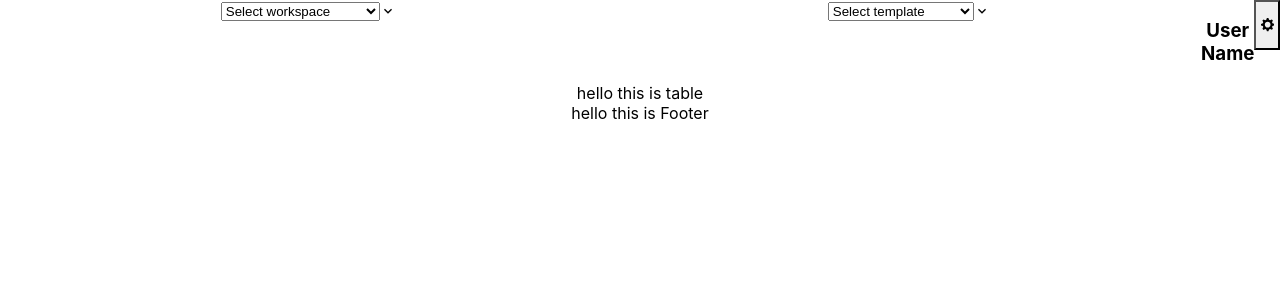
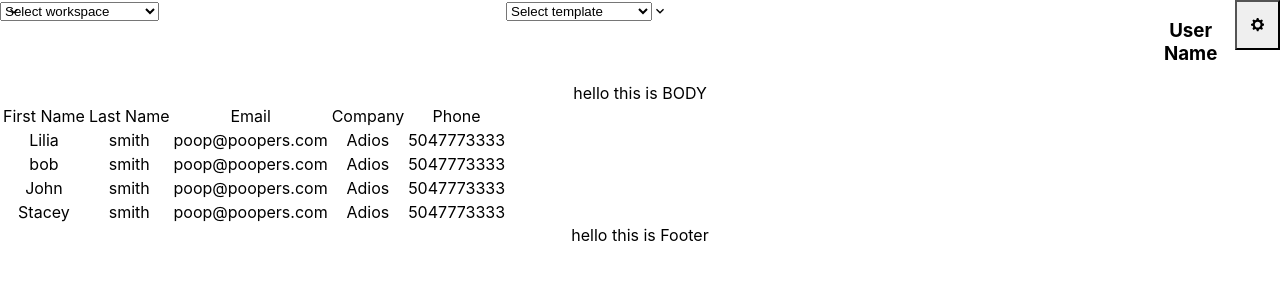
Before and after one commit to tony23nguyen/CRM-Power-Crew, a React (Create React App) app in the folder my-app/frontend/: page / in a window 1280 px wide. Shown: the top 300 px of the page. Built offline with nearby package versions, Linux system fonts and the light colour scheme.

Commit message:
table programatically adds user data

```diff
--- a/my-app/frontend/src/App.tsx
+++ b/my-app/frontend/src/App.tsx
@@ -10,7 +10,7 @@ function App() {
   return <div className="App">
           <Header />
 
-          <Table />
+          <Body />
           <Footer />
         </div>;
 }
--- a/my-app/frontend/src/Components/Body.tsx
+++ b/my-app/frontend/src/Components/Body.tsx
@@ -1,8 +1,12 @@
 import React from 'react'
+import Table from './Table'
 
 export default function Body(): any{
 
     return (
-        <div>hello this is BODY</div>
+        <div>hello this is BODY
+
+         <Table />
+        </div>
     )
 }
--- a/my-app/frontend/src/Components/Header.tsx
+++ b/my-app/frontend/src/Components/Header.tsx
@@ -10,7 +10,7 @@ export default function Header(): any{
                {/* each select box needs to be its own component - allow the creation of multiple
                dropsdown from the user with defualt being the entire table*/}
             <Flex justify="space-between">
-                <Select placeholder='Select workspace'>
+                <Select placeholder='Select workspace' w={12}>
                     <option value='option1'>Add</option>
                     <option value='option2'>Add+</option>
                     <option value='option3'>Add+</option>
--- a/my-app/frontend/src/Components/Table.tsx
+++ b/my-app/frontend/src/Components/Table.tsx
@@ -1,8 +1,91 @@
-import React from 'react'
+import { filter } from '@chakra-ui/react';
+import React, { createElement } from 'react'
 
 export default function Table(): any{
 
-    return (
-        <div>hello this is table</div>
+    interface filterColumns {
+        fname: boolean;
+        lname: boolean;
+        email: boolean;
+        companyname: boolean;
+        phone: boolean
+    }
+
+    interface persondata {
+        fname: string;
+        lname: string;
+        email: string;
+        companyname: string;
+        phone: number
+    }
+    let bob: persondata = {
+        fname: "bob",
+        lname: "smith",
+        email: "poop@poopers.com",
+        companyname: "Adios",
+        phone: 5047773333
+    }
+    let John: persondata = {
+        fname: "John",
+        lname: "smith",
+        email: "poop@poopers.com",
+        companyname: "Adios",
+        phone: 5047773333
+    }
+    let Stacey: persondata = {
+        fname: "Stacey",
+        lname: "smith",
+        email: "poop@poopers.com",
+        companyname: "Adios",
+        phone: 5047773333
+    }
+    let Lilia: persondata = {
+        fname: "Lilia",
+        lname: "smith",
+        email: "poop@poopers.com",
+        companyname: "Adios",
+        phone: 5047773333
+    }
+    const customers = [Lilia, bob, John, Stacey]
+
+    let userFilter: filterColumns = {
+        fname: true,
+        lname: true,
+        email: false,
+        companyname: true,
+        phone: false
+    }
+
+    function createTableRows( ): any{
+        return(
+            customers.map((val, key) => {
+                return (
+                    <tr key={key}>
+                        <td>{val.fname}</td>
+                        <td>{val.lname}</td>
+                        <td>{val.email}</td>
+                        <td>{val.companyname}</td>
+                        <td>{val.phone}</td>
+                    </tr>
+                )
+            }
+        )
     )
 }
+    //Table component - returnn
+    return (
+        <table>
+            <thead>
+                <td>First Name</td>
+                <td>Last Name</td>
+                <td>Email</td>
+                <td>Company</td>
+                <td>Phone</td>
+            </thead>
+            <tbody>
+                {createTableRows()}
+            </tbody>
+        </table>
+    );
+
+}
```
